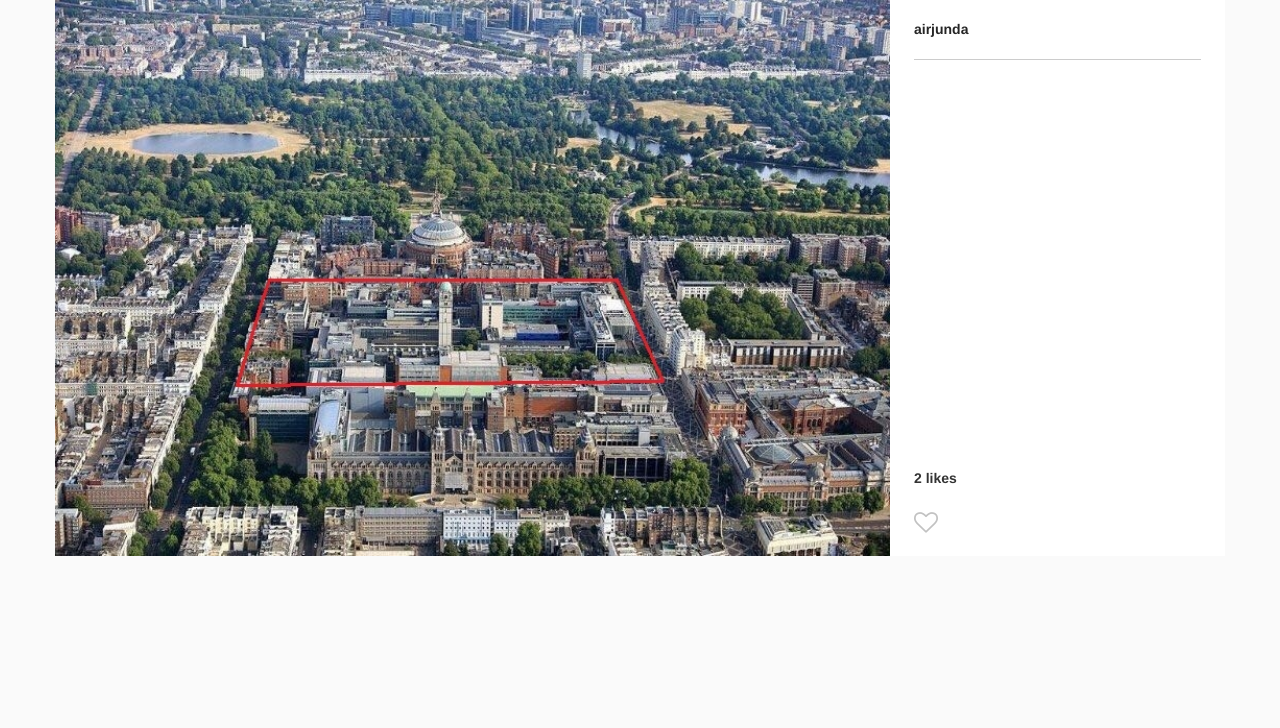
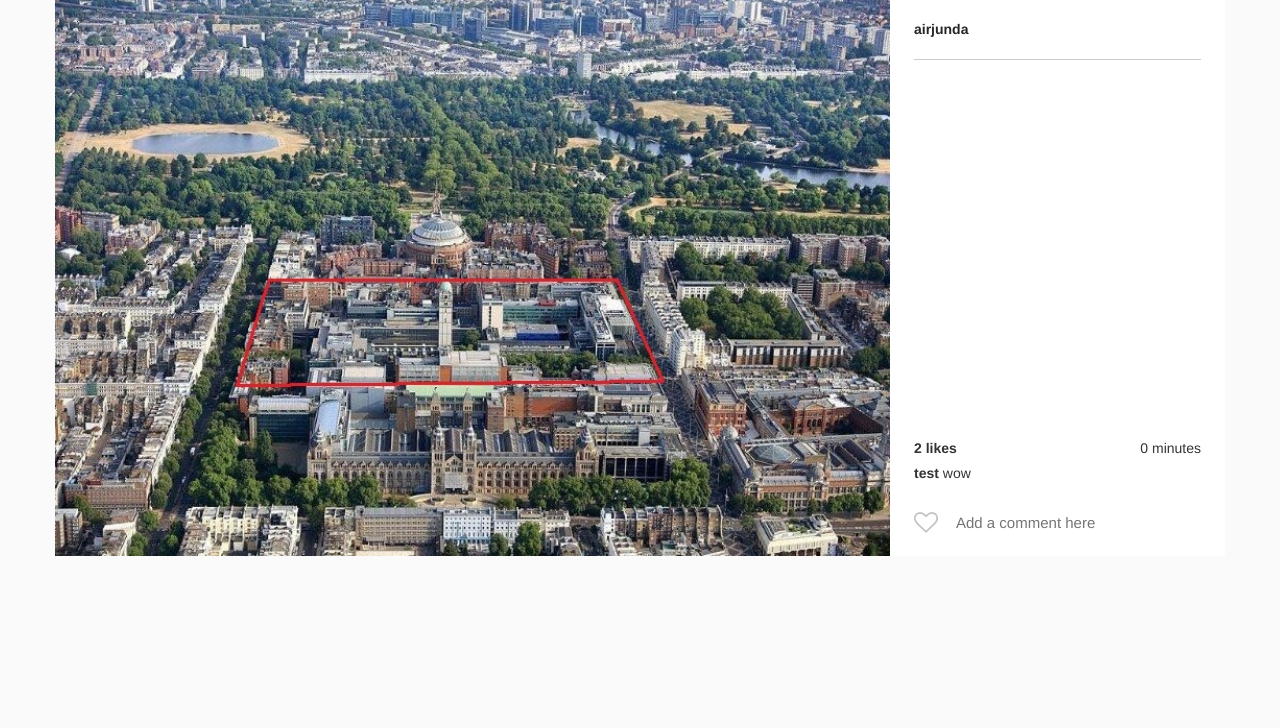
Before and after one commit to AirJunda/myInsta, a Django app: page /post/1 in a window 1280 px wide. Shown: the part 58-786 px from the top of the page. Run offline with Django 3.2, Linux system fonts and the light colour scheme; data comes from the database, SQL or seed files in the repository; both versions use the stored data as it was after the commit; some libraries are stand-ins or nearby versions.

Commit message:
finish of ajax like and ready for comments

```diff
--- a/Insta/models.py
+++ b/Insta/models.py
@@ -59,7 +59,6 @@ class Post(models.Model):
 
     def __str__(self):
         return self.title
-
 # this mehtod is to allow the page to redirect to a pre-defined page after submiting the form. Here, we aim to
 # direct it to the post just submitted.
     def get_absolute_url(self):
@@ -67,6 +66,9 @@ class Post(models.Model):
 
     def get_like_count(self):
         return self.likes.count()
+
+    def get_comment_count(self):
+        return self.comments.count()
 
 
 class Comment(models.Model):
--- a/static/js/index.js
+++ b/static/js/index.js
@@ -15,7 +15,7 @@ function create_like(success_cb, error_cb) {
 
     $.ajax({
         type: "POST",
-        url: 'insta/like',
+        url: '/like',
         data: {
             post_pk: post_pk
         },
--- a/templates/post_detail.html
+++ b/templates/post_detail.html
@@ -22,13 +22,31 @@
                         {{ object.get_like_count }} like{% if object.get_like_count > 1 %}s{% endif %}
                     {% endif %}
                 </div>
+                <span class="timestamp">
+                    {{ object.posted_on|timesince }}
+                </span>
+            </div>
+            <ul class="comment-list">
+                {% for comment in object.comments.all %}
+                <li class="comment-list__comment">
+                    <a href="{% url 'user_detail' comment.user.pk %}" class="user">
+                        {{ comment.user.username }}
+                    </a>
+                    <span class="comment">{{ comment.comment }}</span>
+                </li>
+                {% endfor %}
+            </ul>
 
-            </div>
 
             <section class="input-row">
 
                 <i class="fa {% has_user_liked_post post user %} submit-like" aria-hidden="true"></i>
-
+                <div class="comment-input-wrapper">
+                    <input class="add-comment" type="text" placeholder="Add a comment here">
+                </div>
+                <div class="hidden-data {{ object.pk }}" style="display: none;">
+                    <span class="post-pk">{{ object.pk }}</span>
+                </div>
             </section>
         </div>
     </div>
```
Also changed, not shown: templates/index.html (+18 -0 lines), db.sqlite3.
